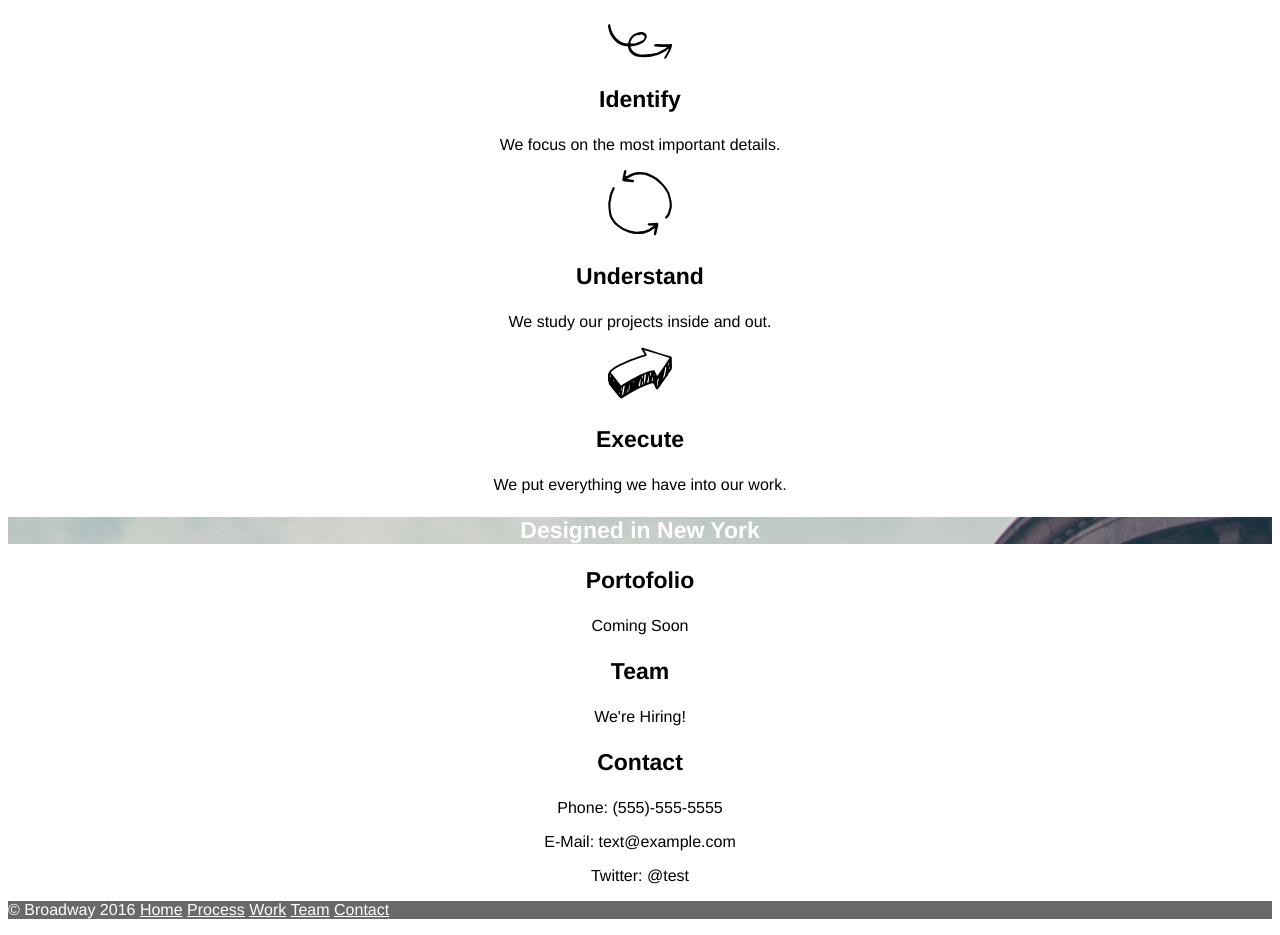
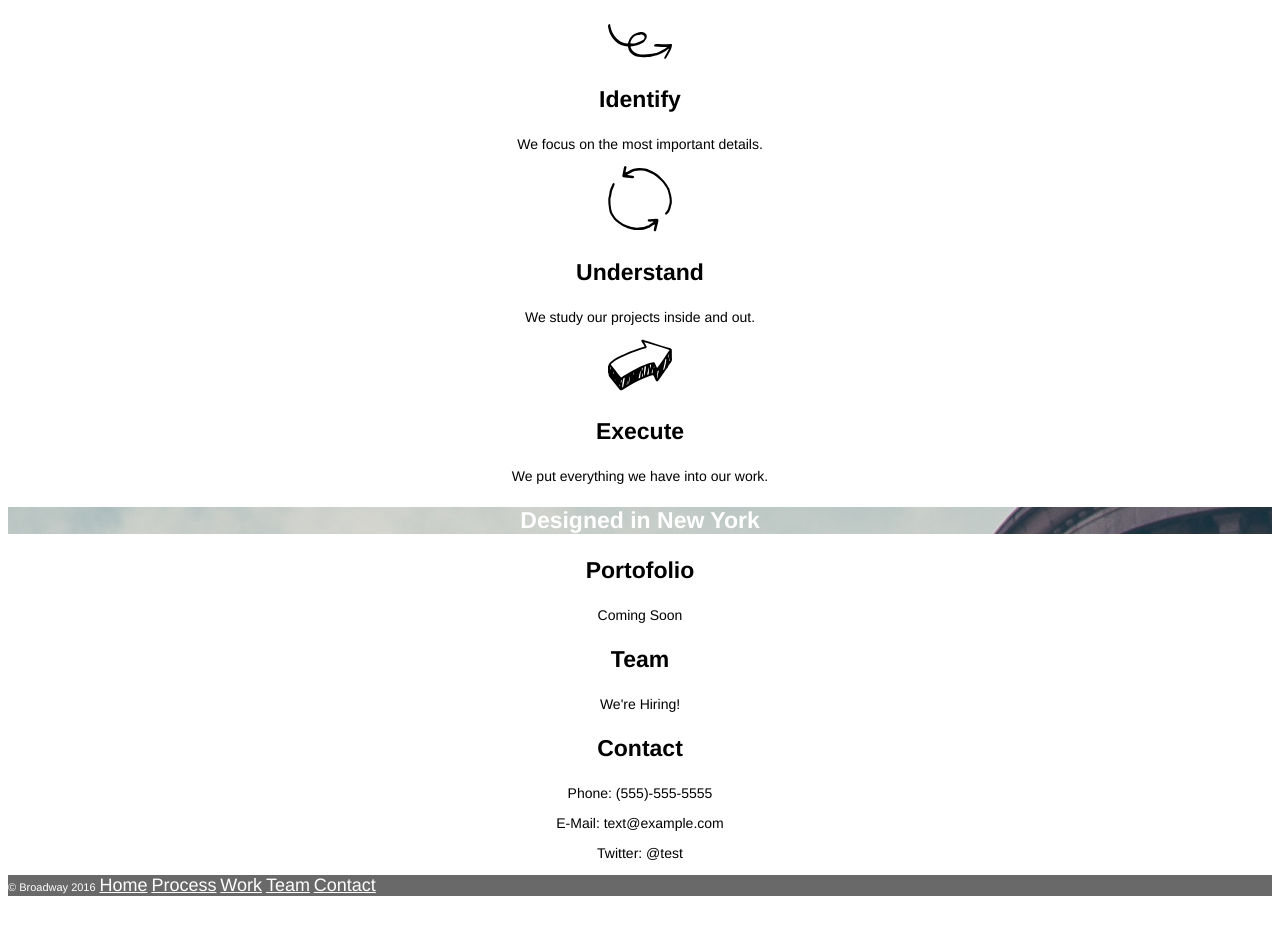
Before and after one commit to laura-git/broadway_design, a plain HTML site: page index.html in a window 1280 px wide. Shown: the part 380-1315 px from the top of the page. After the commit the page ends 1290 px from the top, so only its background shows below. Drawn offline with Linux system fonts and the light colour scheme; files whose address does not match are found by name.

Commit message:
Finished project

```diff
--- a/index.html
+++ b/index.html
@@ -74,7 +74,7 @@
 <footer class="footer">
 
 
-    <p>&#169; Broadway 2016
+    <p><span class="footer">&#169; Broadway 2016</span>
 
     <a href="#home">Home</a>
     <a href="#process">Process</a>
--- a/resources/css/style.css
+++ b/resources/css/style.css
@@ -9,6 +9,7 @@ h1, h2, h3 {
 
 li, a {
     color: white;
+    font-size: 18px;
 
 }
 
@@ -31,6 +32,10 @@ li {
     line-height: 28px;
 }
 
+p {
+    font-size: 14px;
+}
+
 .header {
     color: white;
     background-image: url("file:///Users/Laura/Desktop/Wohnen_im_Alter/projects/broadway_design/resources/images/the-flatiron-building.png");
@@ -40,6 +45,7 @@ li {
     text-align: left;
     color: white;
     background-color: dimgray;
+    font-size: 11px;
 }
 
 .design {
```
